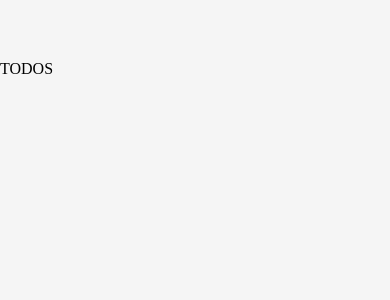
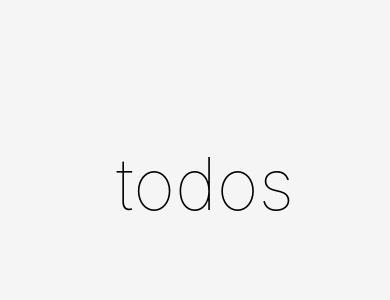
Before and after one commit to bu7ch/popo, a React Native app: screen / in a window 390 px wide. Shown: the top 300 px of the page. Built offline with nearby package versions, Linux system fonts and the light colour scheme.

Commit message:
:art: adding heading into App.js

```diff
--- a/App.js
+++ b/App.js
@@ -1,5 +1,6 @@
 import React, { Component } from 'react'
 import { ScrollView, StyleSheet, View } from 'react-native'
+import Heading from './components/Heading'
 
 export default class App extends Component {
   state = {
@@ -10,7 +11,9 @@
   render() {
     return (
       <View style ={styles.container}>
-        <ScrollView style={styles.content}> TODOS </ScrollView>
+        <ScrollView style={styles.content}>
+        <Heading />
+         </ScrollView>
       </View>
     )
   }
--- /dev/null
+++ b/components/Heading.js
@@ -0,0 +1,24 @@
+import React from 'react'
+import { View, Text, StyleSheet } from 'react-native'
+
+const Heading = () => {
+  return (
+    <View style={styles.header}>
+      <Text style={styles.headerText}> todos</Text>
+    </View>
+  )
+}
+
+const styles = StyleSheet.create({
+  header:{
+    marginTop:80
+  },
+  headerText: {
+    textAlign: 'center',
+    fontSize: 72,
+    color: 'rgba(175,47,47,0.25',
+    fontWeight:'100'
+  }
+})
+
+export default Heading
```
